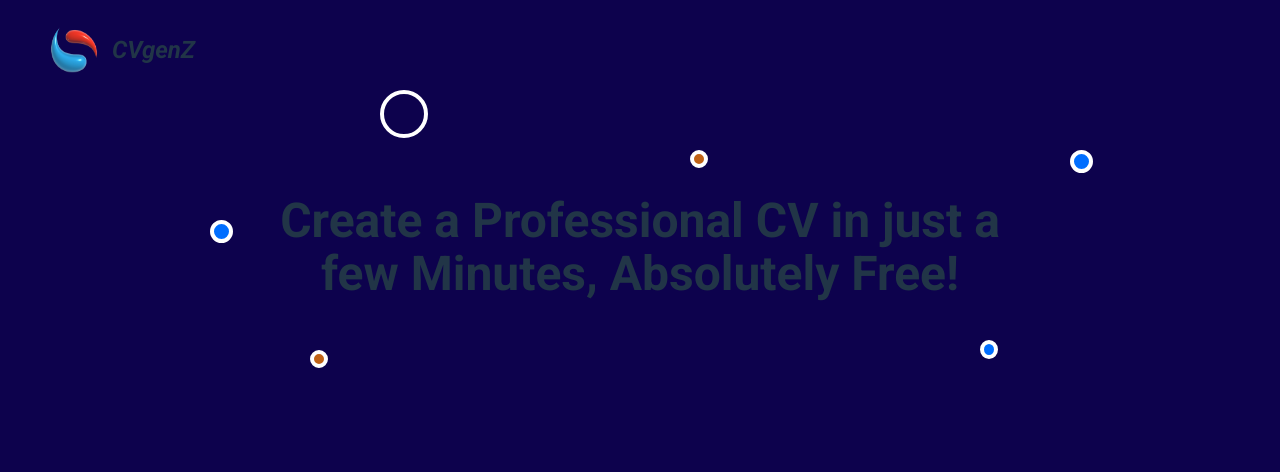
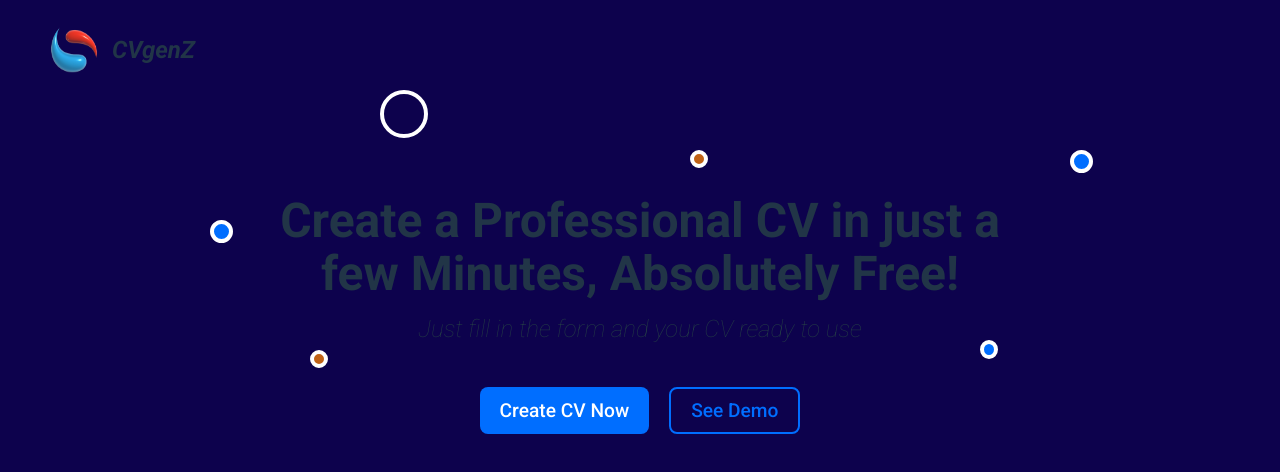
Before and after one commit to NebiyuCS50/CV-Application, a React (Vite) app: page / in a window 1280 px wide. Shown: the top 472 px of the page. Built offline with nearby package versions, Linux system fonts and the light colour scheme.

Commit message:
feat: add demo buttons

```diff
--- a/src/LandingPage.jsx
+++ b/src/LandingPage.jsx
@@ -21,8 +21,13 @@ const LandingPage = () => {
         <div className="border n"></div>
         <h1>
           Create a Professional CV in just a <br />
-          few Minutes, Absolutely Free!
+          <span>few Minutes, Absolutely Free!</span>
         </h1>
+        <p>Just fill in the form and your CV ready to use </p>
+        <div className="button-group">
+          <button>Create CV Now</button>
+          <button>See Demo</button>
+        </div>
       </main>
     </div>
   );
```
